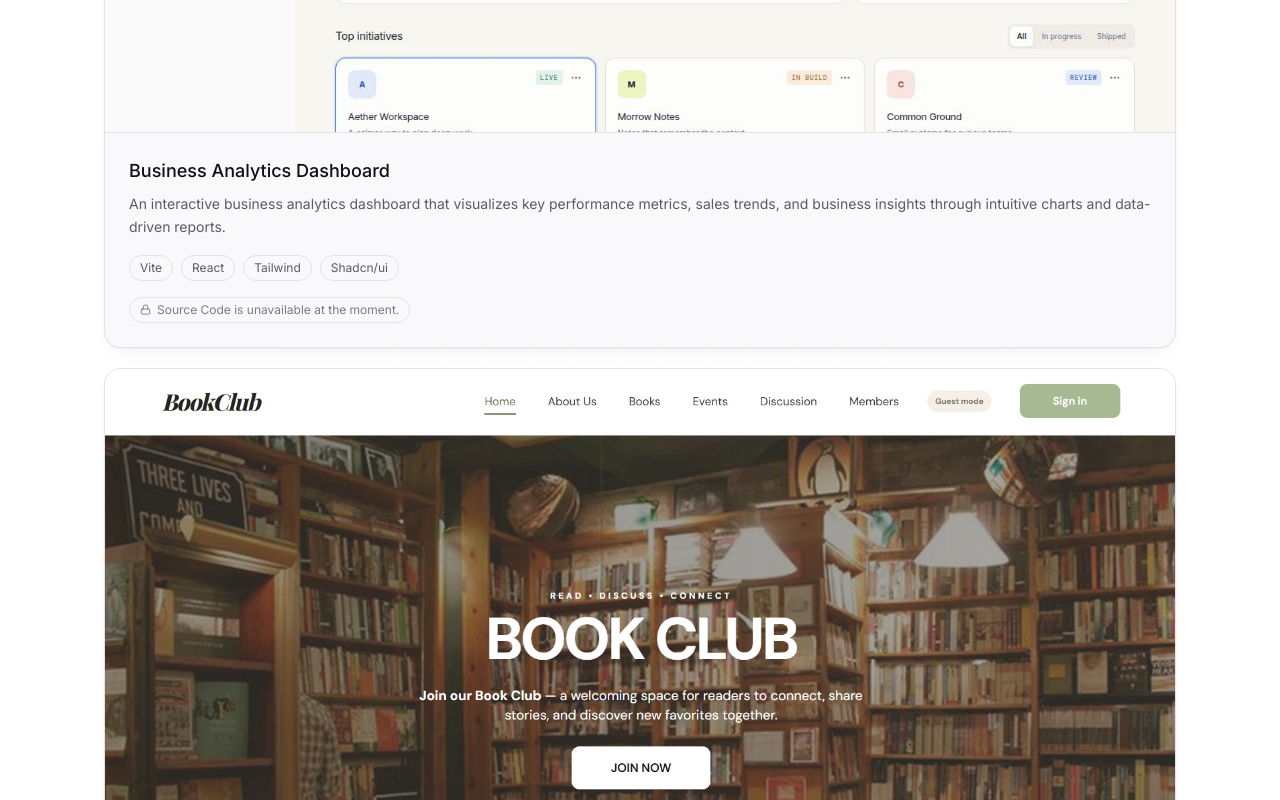
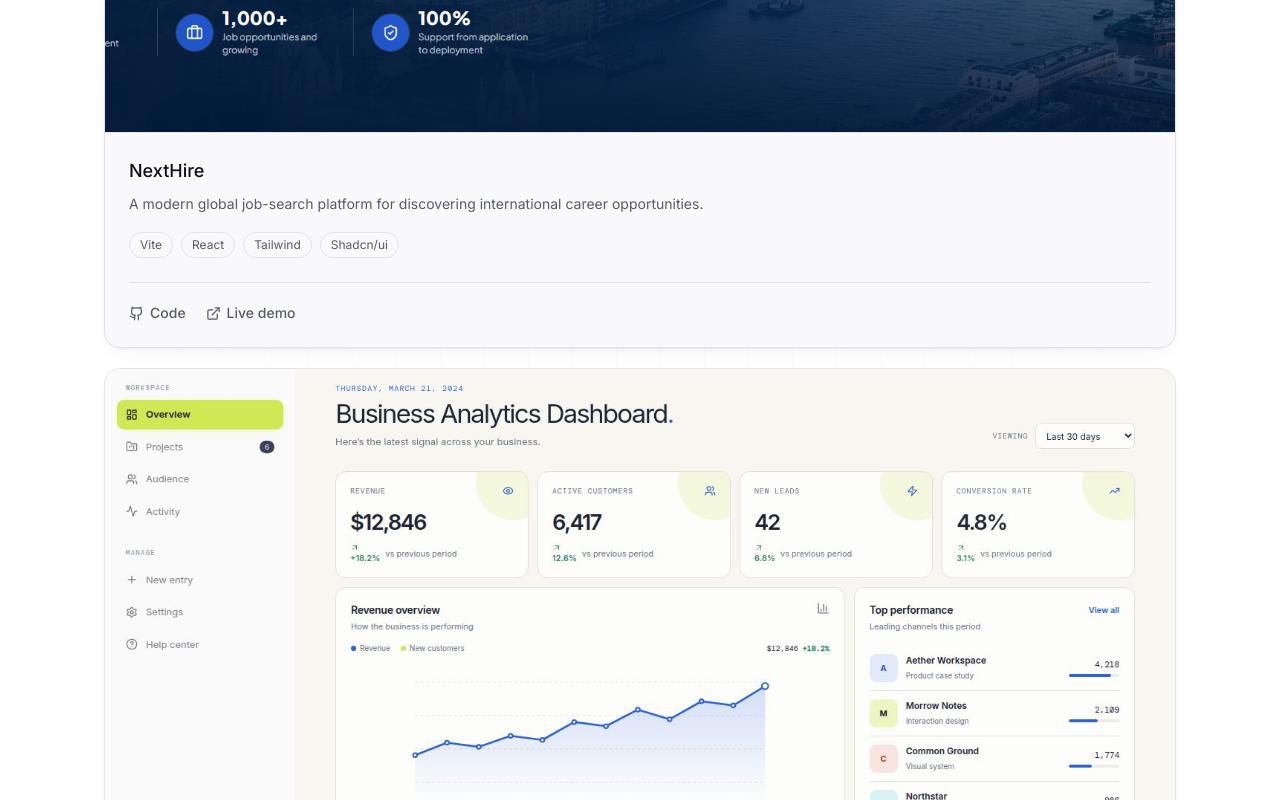
Before and after one commit to ranshade/portfolio, a React (Vite) app: page / in a window 1280 px wide. Shown: the part 3760-4560 px from the top of the page. Built offline with nearby package versions, Linux system fonts and the light colour scheme; no server answers.

Commit message:
Add new project (nexthire

```diff
--- a/src/data/projects.js
+++ b/src/data/projects.js
@@ -12,8 +12,21 @@ import glowNatureImage from "../assets/glow-nature.jpg";
 import mobyImage from "../assets/moby.jpg";
 import pulseImage from "../assets/pulse.png";
 import xxlApparelImage from "../assets/xxl-apparel.jpg";
+import nextHireImage from "../assets/next_hire.png";
 
 export const projects = [
+
+      {
+    title: "NextHire",
+    description:
+      "A modern global job-search platform for discovering international career opportunities.",
+    image: nextHireImage,
+    technologies: ["Vite", "React", "Tailwind", "Shadcn/ui"],
+    github: "https://github.com/ranshade/NextHire.git",
+    demo: "n-hire.netlify.app",
+    note: "",
+    featured: true,
+  },
 
     {
     title: "Business Analytics Dashboard",
```
Also changed, not shown: src/assets/next_hire.png (added), 1 other file (tests, documents, lock files or other folders).
